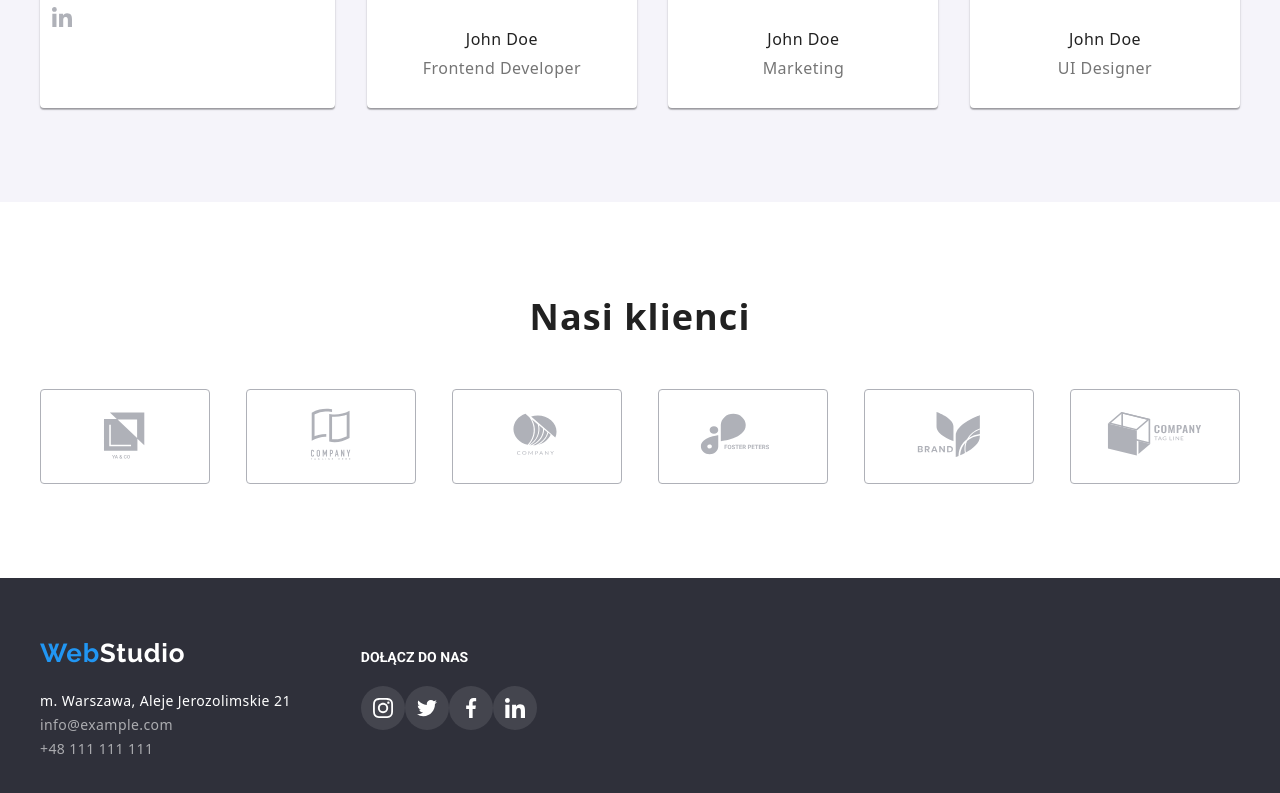
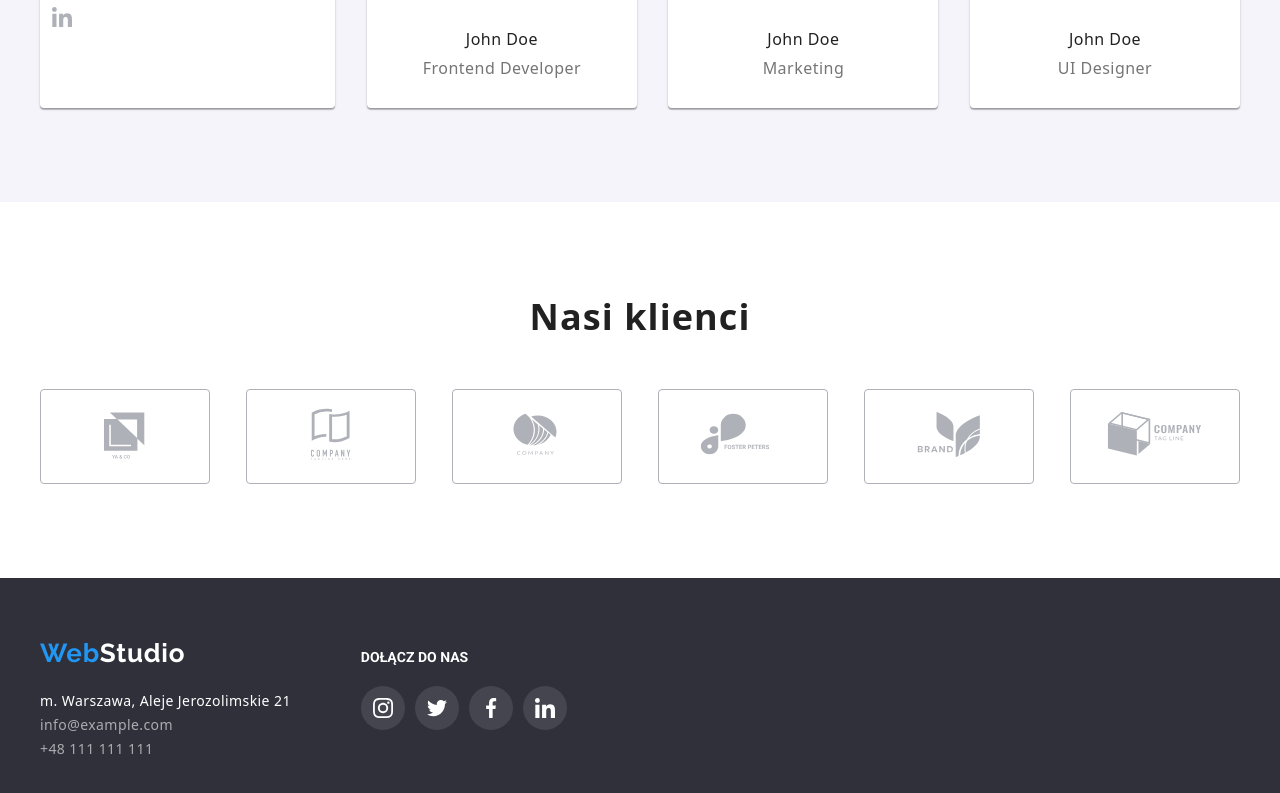
Before and after one commit to AnnaKoszelnik/goit-markup-hw-04, a plain HTML site: page index.html in a window 1280 px wide. Shown: the part 2077-2870 px from the top of the page. Drawn offline with nearby package versions, Linux system fonts and the light colour scheme.

Commit message:
Footer changes

```diff
--- a/css/styles.css
+++ b/css/styles.css
@@ -386,13 +386,23 @@ body {
   width: 44px;
   height: 44px;
   padding: 12px;
+  margin-right: 10px;
   background-color: rgba(255, 255, 255, 0.1);
   border-radius: 50%;
   fill: #ffffff;
 }
 
-.new {
+.footer-icons:hover,
+.footer-icons:focus,
+.footer-icons:active {
+  background-color: var(--hover-color);
+  cursor: pointer;
+}
+
+.social-media-icons {
   display: flex;
+  padding-left: 0;
+  list-style-type: none;
   margin-top: 20px;
 }
 
--- a/index.html
+++ b/index.html
@@ -270,7 +270,7 @@
 
     <footer class="footer">
       <div class="container footer-page">
-        <div>
+        <aside>
           <a class="logo-footer" href="./index.html"
             ><span class="logo-blue">Web</span
             ><span class="logo-white">Studio</span></a
@@ -290,31 +290,31 @@
               </li>
             </ul>
           </address>
-        </div>
+        </aside>
         <div class="footer-social-links">
           <span class="footer-so-me">Dołącz do nas</span>
-          <div class="new">
-            <div class="footer-icons">
+          <ul class="social-media-icons">
+            <li class="footer-icons">
               <svg width="20" height="20">
                 <use href="./images/icons.svg#icon-instagram"></use>
               </svg>
-            </div>
-            <div class="footer-icons">
+            </li>
+            <li class="footer-icons">
               <svg width="20" height="20">
                 <use href="./images/icons.svg#icon-twitter"></use>
               </svg>
-            </div>
-            <div class="footer-icons">
+            </li>
+            <li class="footer-icons">
               <svg width="20" height="20">
                 <use href="./images/icons.svg#icon-facebook"></use>
               </svg>
-            </div>
-            <div class="footer-icons">
+            </li>
+            <li class="footer-icons">
               <svg width="20" height="20">
                 <use href="./images/icons.svg#icon-linkedin"></use>
               </svg>
-            </div>
-          </div>
+            </li>
+          </ul>
         </div>
       </div>
     </footer>
```
